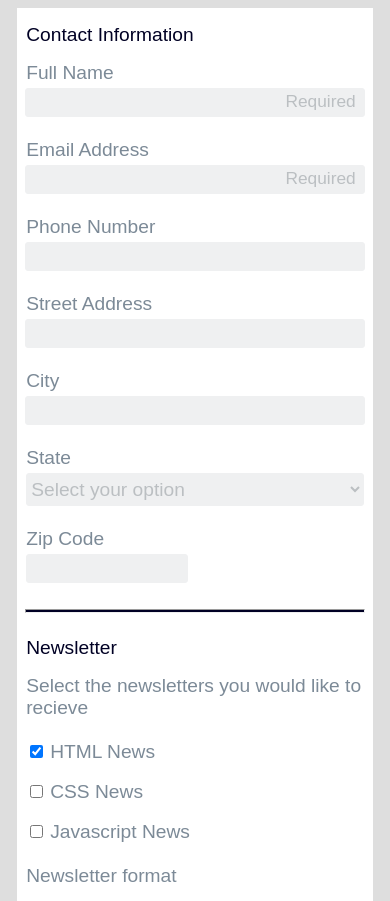
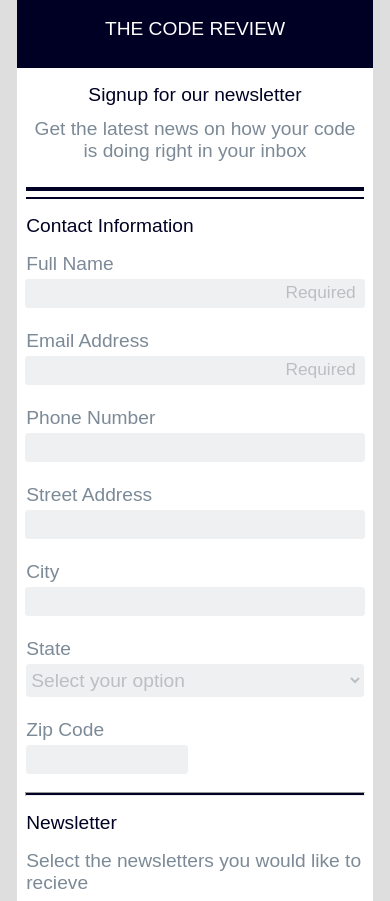
Before and after one commit to atimw/Online-Registration-Form-Project-Treehouse-, a plain HTML site: page index.html in a window 390 px wide. Shown: the top 901 px of the page. Drawn offline with Linux system fonts and the light colour scheme.

Commit message:
Mobile done
Mobile rough copy done… No sleep since I started this project so far :D

```diff
--- a/CSS/styles.css
+++ b/CSS/styles.css
@@ -1,12 +1,48 @@
 body {
     background: #dedede;
+}
+
+.banner {
+    height: 30px;
+    width: 100%;
+    background: #000024;
+    color: #ffffff;
+    font-family: sans-serif;
+    font-weight: 100;
+    font-size: 1.2em;
+    padding: 20px 0 20px 0;
+    margin: -20px 0 0 0;
+    text-align: center;
 }
 
 header {
     background: #ffffff;
     width: 95%;
+    padding: 10px 0 0 0;
+    margin: 0 auto;
+}
+
+header .otherText {
+    width: 95%;
+    font-family: sans-serif;
+    font-weight: 100;
+    font-size: 1.2em;
+    color: #7c8a97;
+    padding: 0 0 25px 0;
+    margin: 0 auto;
+    text-align: center;
+}
+
+hr.hr1 {
+    border-top: #000024 solid 4px;
+    border-bottom: #000024 solid 2px;
+    border-left: none;
+    border-right: none;
+    height: 6px;
+    width: 95%;
     padding: 0;
     margin: 0 auto;
+    background: #ffffff;
 }
 
 header .headerText {
@@ -24,10 +60,12 @@ header .headerText {
     margin: 0 auto;
 }
 
-hr {
+#mainForm hr {
     height: 2px;
     width: 95%;
     background: #000024;
+    padding: 0;
+    margin: 0 auto;
 }
 
 .headerText {
@@ -106,8 +144,9 @@ hr {
 }
 
 .userInput {
-    height: 20%;
-    width: 90%;
+    height: 150px;
+    width: 95%;
+    resize: none;
     border: solid 1px #eff0f1;
     border-radius: 3px;
     background: #eff0f1;
@@ -116,7 +155,7 @@ hr {
 }
 
 .submitButton {
-    height: 15%;
+    height: 75px;
     width: 95%;
     border: solid 1px #49bbb5;
     border-radius: 3px;
@@ -135,7 +174,7 @@ hr {
     font-weight: 100;
     font-size: 1.2em;
     color: #7c8a97;
-    padding: 4px 0 50% 0;
+    padding: 4px 0 30% 0;
     margin: 0 auto;
     text-align: center;
 }
--- a/index.html
+++ b/index.html
@@ -8,7 +8,13 @@
     </head>
     <body>
 
+        <header>
+            <div class="banner">THE CODE REVIEW</div>
 
+            <h1 class="headerText">Signup for our newsletter</h1>
+            <p class="otherText">Get the latest news on how your code is doing right in your inbox</p>
+            <hr class="hr1">
+        </header>
 
         <form id="mainForm">
 
@@ -123,7 +129,7 @@
 
             <button class="submitButton" type="submit" form="mainForm" value="submit">Submit</button><br>
 
-            <h1 class="otherText">Copyright The Code Review</h1>
+            <h1 class="footerText">Copyright The Code Review</h1>
 
         </form>
 
```
